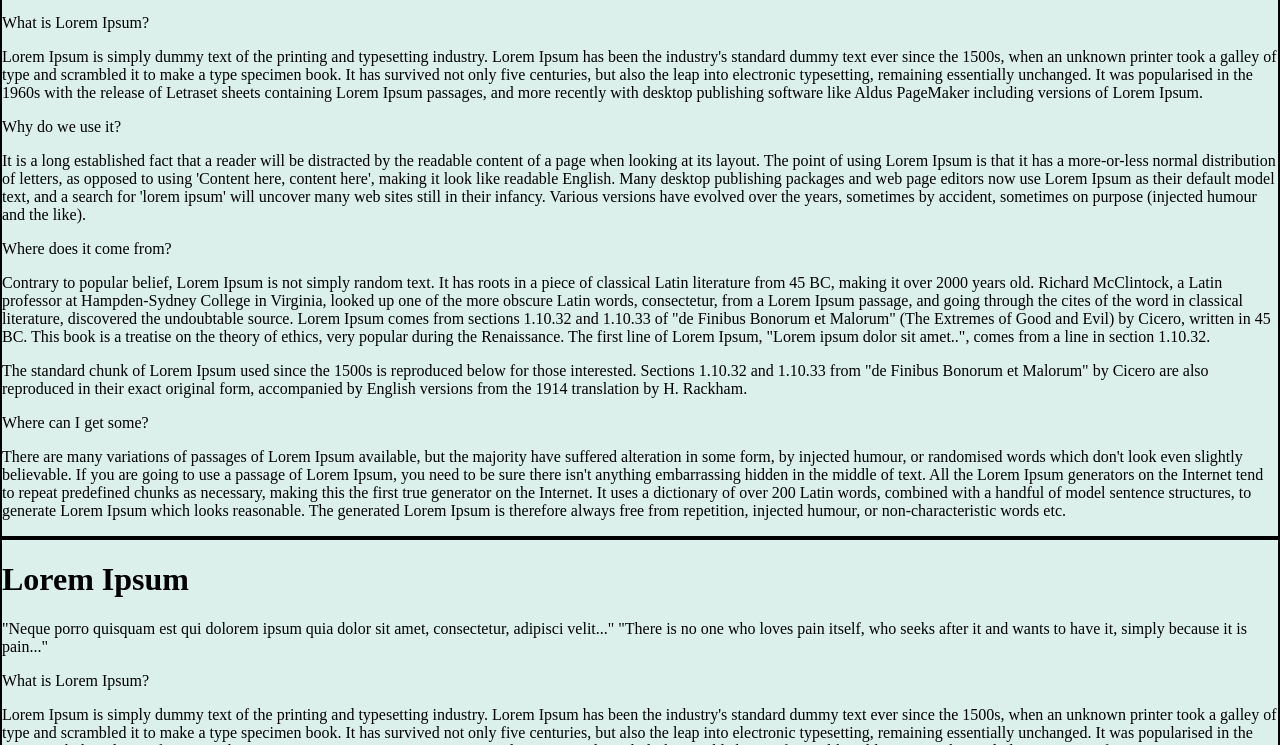
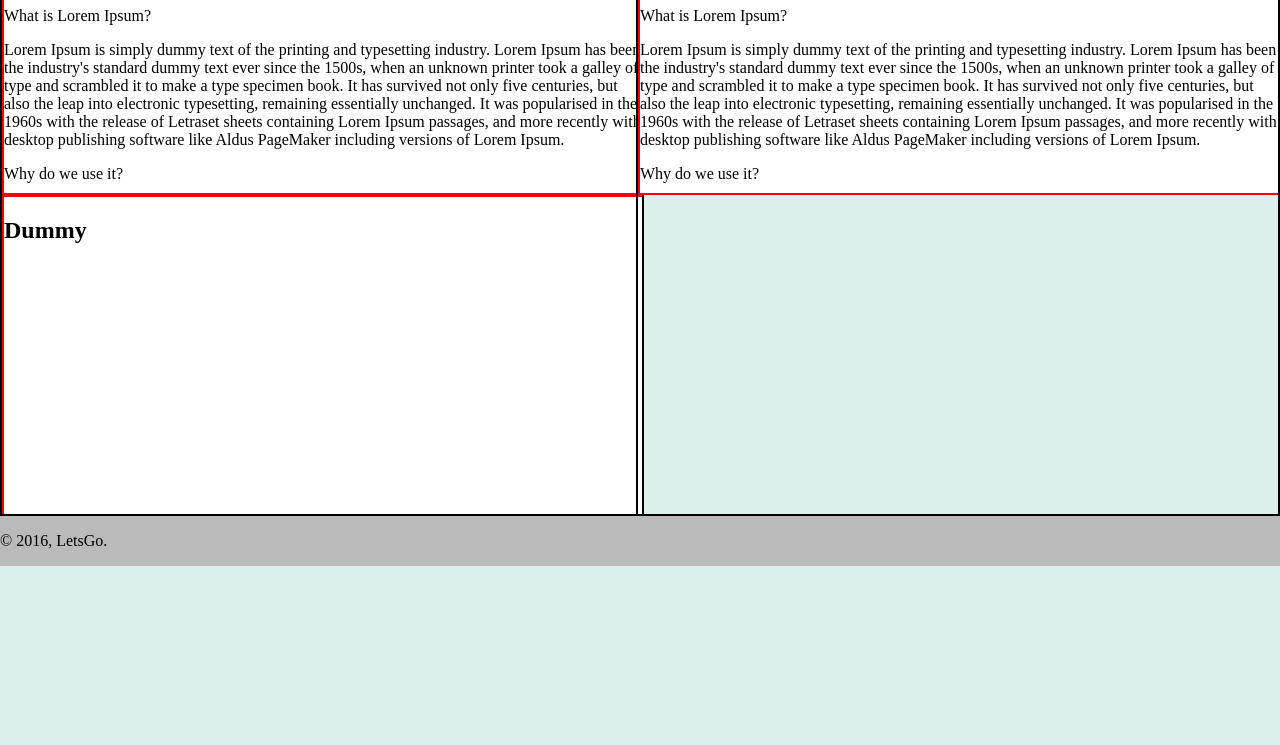
Before and after one commit to pgribb/MyWebsite, a plain HTML site: page blog.html in a window 1280 px wide. Shown: the part 234-979 px from the top of the page. After the commit the page ends 800 px from the top, so only its background shows below. Drawn offline with Linux system fonts and the light colour scheme.

Commit message:
gave blog.html scrollable content columns for blog and adventures

```diff
--- a/blog.html
+++ b/blog.html
@@ -25,14 +25,15 @@
 
     <main>
       <div class="blog">
+        <article class="post">
           <h1>Lorem Ipsum</h1>
 
-        <p class="subtitle">
+          <p>
             "Neque porro quisquam est qui dolorem ipsum quia dolor sit amet, consectetur, adipisci velit..."
             "There is no one who loves pain itself, who seeks after it and wants to have it, simply because it is pain..."
           </p>
 
-        <p class="content">
+          <p>
             <p>What is Lorem Ipsum?</p>
             <p>Lorem Ipsum is simply dummy text of the printing and typesetting industry. Lorem Ipsum has been the industry's standard dummy text ever since the 1500s, when an unknown printer took a galley of type and scrambled it to make a type specimen book. It has survived not only five centuries, but also the leap into electronic typesetting, remaining essentially unchanged. It was popularised in the 1960s with the release of Letraset sheets containing Lorem Ipsum passages, and more recently with desktop publishing software like Aldus PageMaker including versions of Lorem Ipsum.</P>
 
@@ -48,17 +49,27 @@
             <p>Where can I get some?</p>
             <p>There are many variations of passages of Lorem Ipsum available, but the majority have suffered alteration in some form, by injected humour, or randomised words which don't look even slightly believable. If you are going to use a passage of Lorem Ipsum, you need to be sure there isn't anything embarrassing hidden in the middle of text. All the Lorem Ipsum generators on the Internet tend to repeat predefined chunks as necessary, making this the first true generator on the Internet. It uses a dictionary of over 200 Latin words, combined with a handful of model sentence structures, to generate Lorem Ipsum which looks reasonable. The generated Lorem Ipsum is therefore always free from repetition, injected humour, or non-characteristic words etc.</p>
           </p>
+        </article>
+
+        <article class="post">
+          <h1>Dummy</h1>
+        </article>
+
+        <article class="post">
+          <h1>Dummy</h1>
+        </article>
       </div>
 
       <div class="adventures">
+        <article class="post">
           <h1>Lorem Ipsum</h1>
 
-        <p class="subtitle">
+          <p>
             "Neque porro quisquam est qui dolorem ipsum quia dolor sit amet, consectetur, adipisci velit..."
             "There is no one who loves pain itself, who seeks after it and wants to have it, simply because it is pain..."
           </p>
 
-        <p class="content">
+          <p>
             <p>What is Lorem Ipsum?</p>
             <p>Lorem Ipsum is simply dummy text of the printing and typesetting industry. Lorem Ipsum has been the industry's standard dummy text ever since the 1500s, when an unknown printer took a galley of type and scrambled it to make a type specimen book. It has survived not only five centuries, but also the leap into electronic typesetting, remaining essentially unchanged. It was popularised in the 1960s with the release of Letraset sheets containing Lorem Ipsum passages, and more recently with desktop publishing software like Aldus PageMaker including versions of Lorem Ipsum.</P>
 
@@ -74,6 +85,7 @@
             <p>Where can I get some?</p>
             <p>There are many variations of passages of Lorem Ipsum available, but the majority have suffered alteration in some form, by injected humour, or randomised words which don't look even slightly believable. If you are going to use a passage of Lorem Ipsum, you need to be sure there isn't anything embarrassing hidden in the middle of text. All the Lorem Ipsum generators on the Internet tend to repeat predefined chunks as necessary, making this the first true generator on the Internet. It uses a dictionary of over 200 Latin words, combined with a handful of model sentence structures, to generate Lorem Ipsum which looks reasonable. The generated Lorem Ipsum is therefore always free from repetition, injected humour, or non-characteristic words etc.</p>
           </p>
+        </article>
       </div>
     </main>
 
--- a/css/main.css
+++ b/css/main.css
@@ -53,10 +53,42 @@ main {
 
 }
 
+
+.blog, .adventures{
+  display: inline-block;
+  border: 2px solid black;
+  position: absolute;
+  top: 100px;
+  bottom: 50px;
+  width: 50%;
+  overflow: scroll;
+}
+
+.blog {
+  left: 0;
+}
+
+.adventures {
+  right:0;
+}
+
+.post {
+  border: 2px solid red;
+  height: 50%;
+  width: 100%;
+  overflow: hidden;
+  background: white;
+}
+
+#quote {
+
+}
+
 footer {
   background: #bababa;
   width: 100%;
   height: 50px;
+  position: absolute;
   bottom: 0;
   left: 0;
 }
@@ -64,19 +96,3 @@ footer {
 footer.home {
   background: none;
 }
-
-.blog, .adventures{
-  border: 2px solid black;
-}
-
-div {
-
-}
-
-#quote {
-
-}
-
-img {
-
-}
```
Also changed, not shown: index.html (line endings or trailing spaces). Lines whose indentation alone changed are shown as unchanged.
